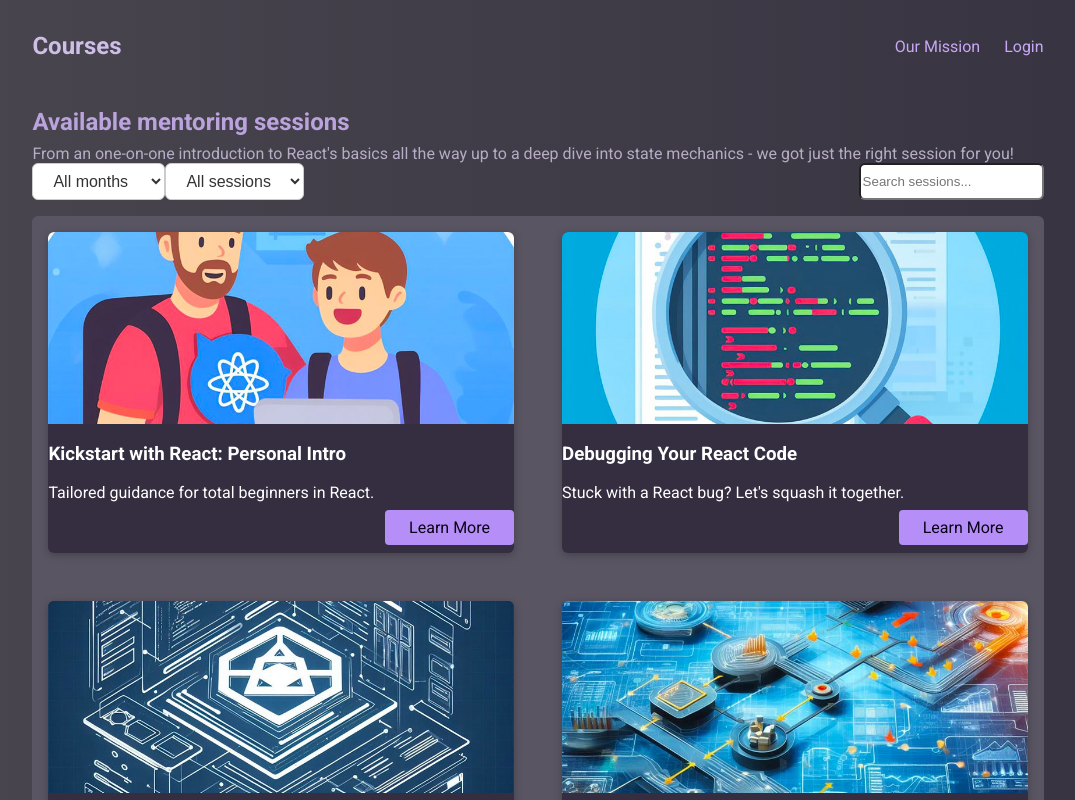
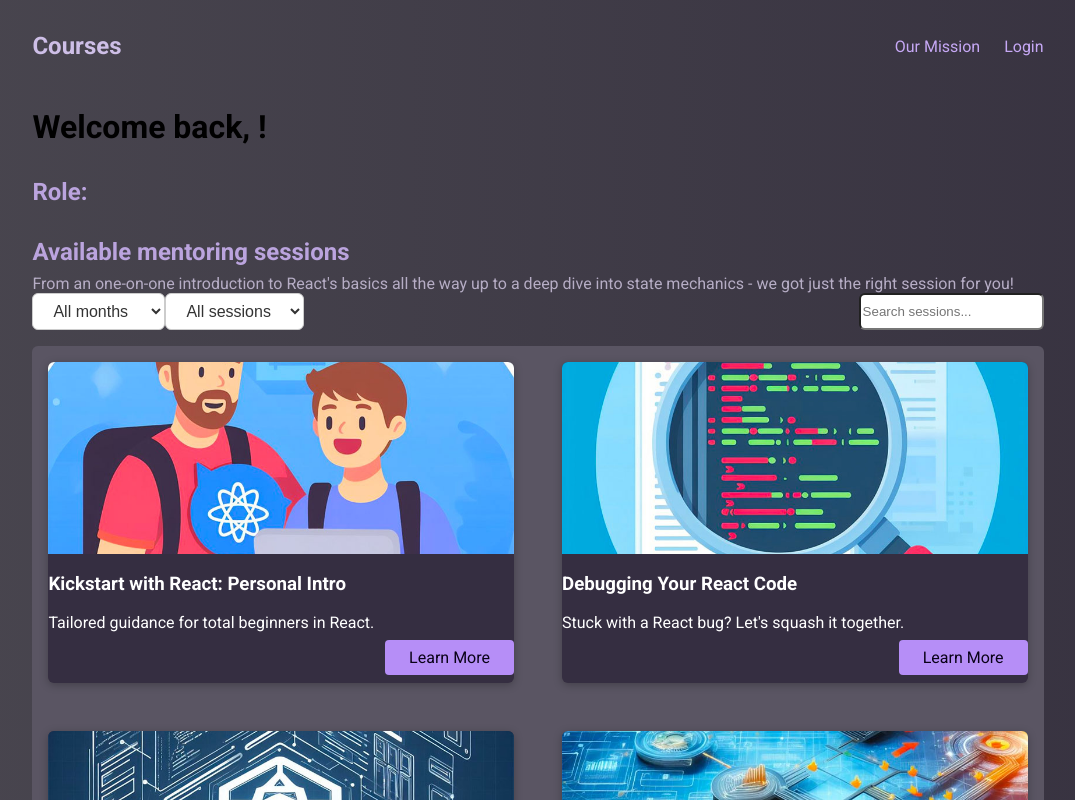
Before and after one commit to e330168/react-session-project, a React (Vite) app: page /sessions in a window 1280 px wide. Shown: the top 800 px of the page, without its empty margins (102-1177 px from the left). Built offline with nearby package versions, Linux system fonts and the light colour scheme.

Commit message:
Session Route Implementation

```diff
--- a/src/pages/Sessions.tsx
+++ b/src/pages/Sessions.tsx
@@ -1,10 +1,18 @@
 import SessionsList from "../components/Sessions/SessionsList";
+import { useAuth } from "../context/useAuth";
 import {SESSIONS} from "../dummy-sessions";
 
 export default function Sessions(){
+
+    const{user}= useAuth();
+    console.log(user);
+
+
     return(
         <main id="sessions-page">
             <header>
+                <h1> Welcome back, {user?.username.toUpperCase()} !</h1>
+                <h2>Role: {user?.role}</h2>
                 <h2>Available mentoring sessions</h2>
                      <p>
                         From an one-on-one introduction to React's basics all the way up to a
```
